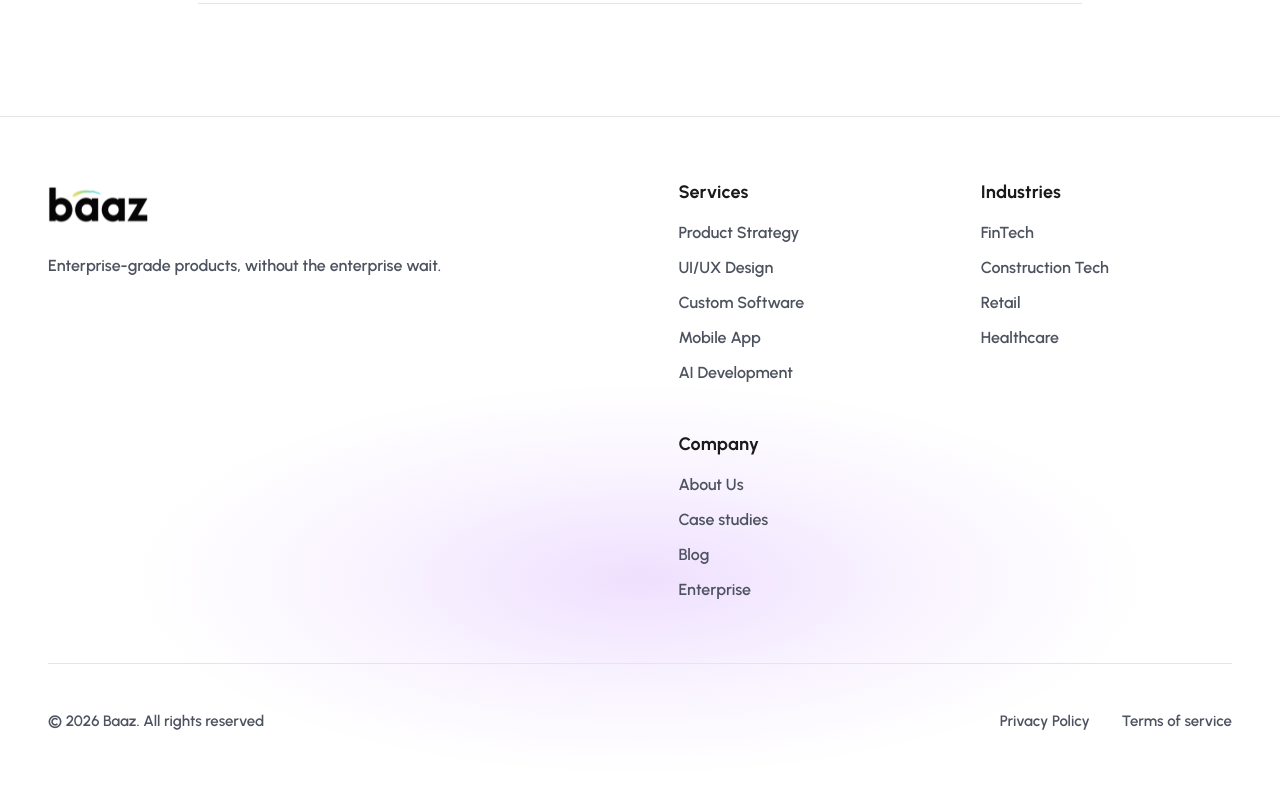
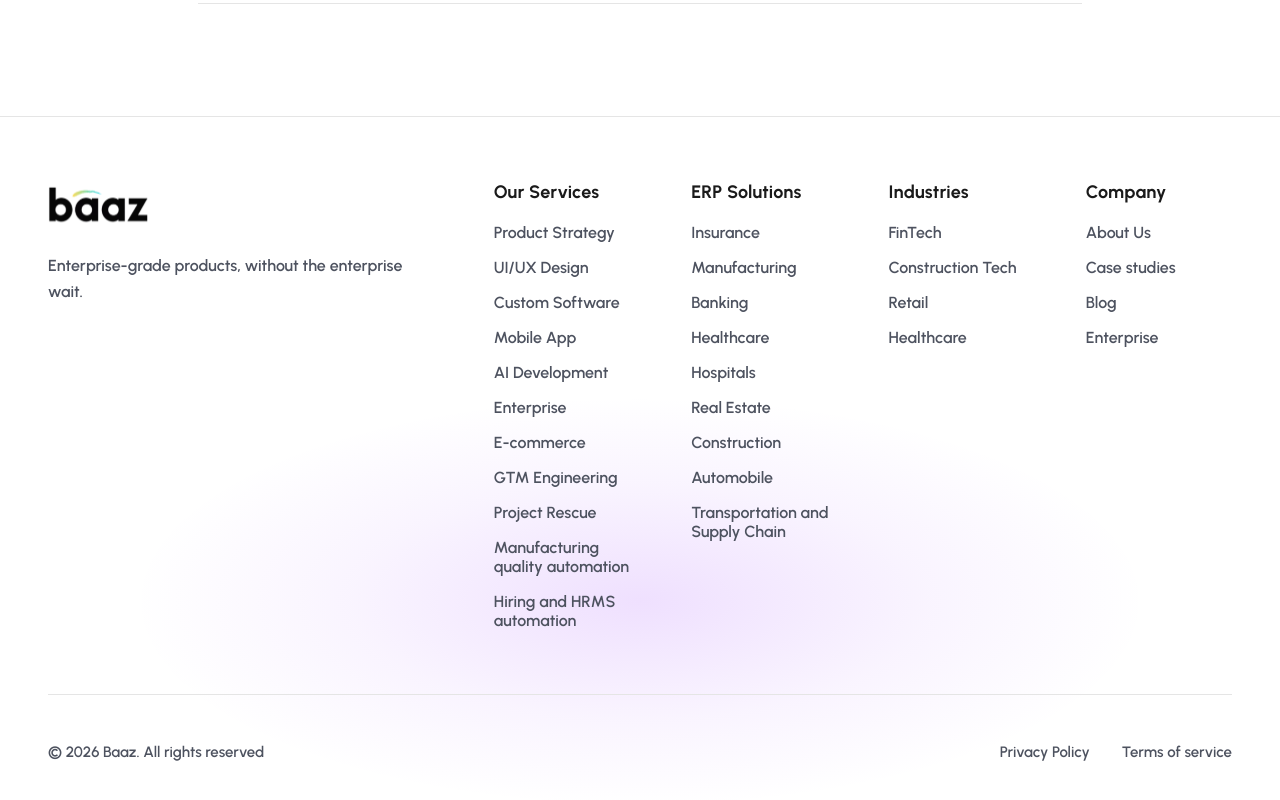
Before and after one commit to rubensavio/baazportfolio, a Next.js app: page / in a window 1280 px wide. Shown: the part 5426-6226 px from the top of the page. Before the commit the page ends 6204 px from the top, so only its background shows below. Built offline with nearby package versions, Linux system fonts and the light colour scheme; no server answers.

Commit message:
updated the footer section

```diff
--- a/components/Footer/Footer.js
+++ b/components/Footer/Footer.js
@@ -37,14 +37,12 @@ const Footer = () => {
 
           {/* Footer Links */}
           <div className="footer-links">
-            {/* Services Column */}
+            {/* Our Services Column */}
             <div className="footer-column">
-              <h3 className="footer-column-title">Services</h3>
+              <h3 className="footer-column-title">Our Services</h3>
               <ul className="footer-list">
                 <li>
-                  <Link href="/services/product-strategy">
-                    Product Strategy
-                  </Link>
+                  <Link href="/services/product-strategy">Product Strategy</Link>
                 </li>
                 <li>
                   <Link href="/services/ui-ux-design">UI/UX Design</Link>
@@ -57,6 +55,60 @@ const Footer = () => {
                 </li>
                 <li>
                   <Link href="/services/ai-solution">AI Development</Link>
+                </li>
+                <li>
+                  <Link href="/enterprise">Enterprise</Link>
+                </li>
+                <li>
+                  <Link href="/ecommerce">E-commerce</Link>
+                </li>
+                <li>
+                  <Link href="/gtm-engineering">GTM Engineering</Link>
+                </li>
+                <li>
+                  <Link href="/project-rescue">Project Rescue</Link>
+                </li>
+                <li>
+                  <Link href="/work1">Manufacturing quality automation</Link>
+                </li>
+                <li>
+                  <Link href="/work2">Hiring and HRMS automation</Link>
+                </li>
+              </ul>
+            </div>
+
+            {/* ERP Solutions Column */}
+            <div className="footer-column">
+              <h3 className="footer-column-title">ERP Solutions</h3>
+              <ul className="footer-list">
+                <li>
+                  <Link href="/erp/insurance-companies">Insurance</Link>
+                </li>
+                <li>
+                  <Link href="/erp/manufacturing-companies">Manufacturing</Link>
+                </li>
+                <li>
+                  <Link href="/erp/banking-companies">Banking</Link>
+                </li>
+                <li>
+                  <Link href="/erp/healthcare-companies">Healthcare</Link>
+                </li>
+                <li>
+                  <Link href="/erp/hospitals">Hospitals</Link>
+                </li>
+                <li>
+                  <Link href="/erp/real-estate-companies">Real Estate</Link>
+                </li>
+                <li>
+                  <Link href="/erp/construction-companies">Construction</Link>
+                </li>
+                <li>
+                  <Link href="/erp/automobile-companies">Automobile</Link>
+                </li>
+                <li>
+                  <Link href="/erp/transportation-supply-chain-companies">
+                    Transportation and Supply Chain
+                  </Link>
                 </li>
               </ul>
             </div>
--- a/components/Footer/Footer.scss
+++ b/components/Footer/Footer.scss
@@ -36,7 +36,7 @@
 
 .footer-content {
   display: grid;
-  grid-template-columns: 1fr 1fr;
+  grid-template-columns: minmax(260px, 1fr) minmax(0, 2fr);
   gap: clamp(3rem, 6vw, 6rem);
   margin-bottom: clamp(3rem, 5vw, 4rem);
 }
@@ -80,7 +80,7 @@
 // Footer Links Section
 .footer-links {
   display: grid;
-  grid-template-columns: repeat(2, 1fr);
+  grid-template-columns: repeat(4, minmax(0, 1fr));
   gap: clamp(2rem, 4vw, 4rem);
 }
 
@@ -172,6 +172,7 @@
   }
 
   .footer-links {
+    grid-template-columns: repeat(2, minmax(0, 1fr));
     gap: clamp(1.75rem, 3.5vw, 3rem);
   }
 
```
Also changed, not shown: 1 other file (tests, documents, lock files or other folders).
